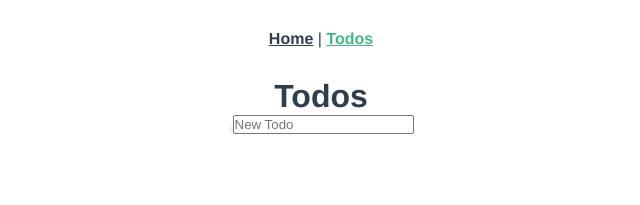
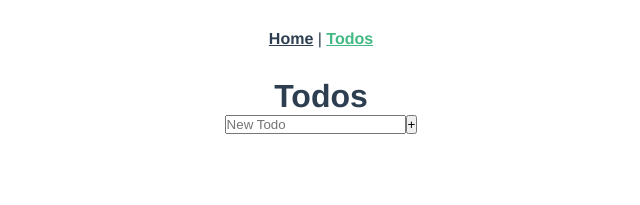
Before and after one commit to unChartedZone/todo-app, a Vue app: page /todos in a window 1280 px wide. Shown: the top 205 px of the page, without its empty margins (319-959 px from the left). Built offline with nearby package versions, Linux system fonts and the light colour scheme.

Commit message:
can add todos locally....

```diff
--- a/src/views/Home.vue
+++ b/src/views/Home.vue
@@ -1,5 +1,4 @@
 <template>
   <div class="home">
-    <img alt="Vue logo" src="../assets/logo.png" />
   </div>
 </template>
--- a/src/views/Todos.vue
+++ b/src/views/Todos.vue
@@ -1,9 +1,40 @@
 <template>
   <div>
     <h1>Todos</h1>
-    <div>
-      <button></button>
-      <input type="text" placeholder="New Todo" />
+    <div class="text-field">
+      <input v-model="inputText" class="text-field__input" type="text" placeholder="New Todo" />
+      <button @click="addTodo" class="text-field__action">+</button>
+    </div>
+    <div class="todos">
+      <p v-for="(todo, index) in todos" :key="index">{{ todo.text }}</p>
     </div>
   </div>
 </template>
+
+<script>
+export default {
+  data() {
+    return {
+      inputText: '',
+      todos: [{ text: '' }],
+    };
+  },
+  methods: {
+    addTodo() {
+      this.todos.push({
+        text: this.inputText,
+      });
+    },
+  },
+};
+</script>
+
+<style lang="scss">
+.text-field {
+  &__input {
+  }
+
+  &__action {
+  }
+}
+</style>
```
